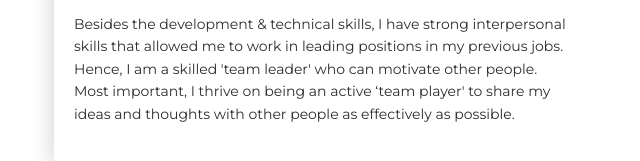
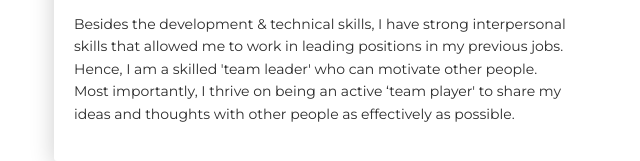
Before and after one commit to mukhtarhussain/portfolio, a plain HTML site: page index.html in a window 1280 px wide. Shown: the part 806-967 px from the top of the page, 31-671 px from the left. Drawn offline with Linux system fonts and the light colour scheme.

Commit message:
Minor grammer fix

```diff
--- a/index.html
+++ b/index.html
@@ -68,7 +68,7 @@
           <div class="card-body">
             <div class="h4 mt-0 title">About</div>
             <p>Hello! I am Mukhtar Hussain. An experienced desktop and web application developer. Having more than 10 years of demonstrable Line of Business desktop and web application development experience using .NET Framework, I am now pushing boundaries towards cloud (Azure & AWS) development.</p>
-            <p>Besides the development & technical skills, I have strong interpersonal skills that allowed me to work in leading positions in my previous jobs. Hence, I am a skilled 'team leader' who can motivate other people. Most important, I thrive on being an active ‘team player' to share my ideas and thoughts with other people as effectively as possible.</p>
+            <p>Besides the development & technical skills, I have strong interpersonal skills that allowed me to work in leading positions in my previous jobs. Hence, I am a skilled 'team leader' who can motivate other people. Most importantly, I thrive on being an active ‘team player' to share my ideas and thoughts with other people as effectively as possible.</p>
           </div>
         </div>
         <div class="col-lg-6 col-md-12">
```
